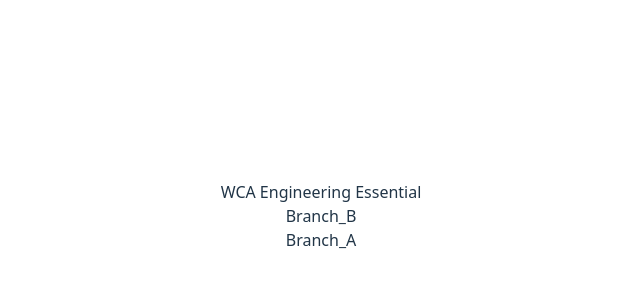
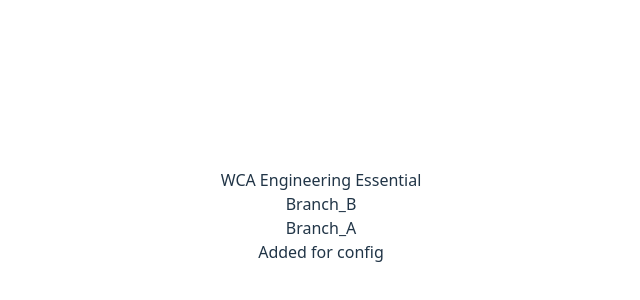
Before and after one commit to SIMEON004/WCA_Engineering_Essential, a React (Vite) app: page / in a window 1280 px wide. Shown: the part 184-484 px from the top of the page, without its empty margins (319-959 px from the left). Built offline with nearby package versions, Linux system fonts and the light colour scheme.

Commit message:
For Merge confict creation A

```diff
--- a/src/wca/index.tsx
+++ b/src/wca/index.tsx
@@ -6,6 +6,7 @@ const WCA = () => {
     <div>WCA Engineering Essential</div>
     <div>Branch_B</div>
     <div>Branch_A</div>
+    <div>Added for config</div>
     </>
   )
 }
```
